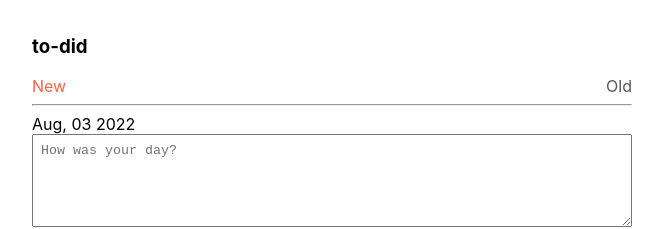
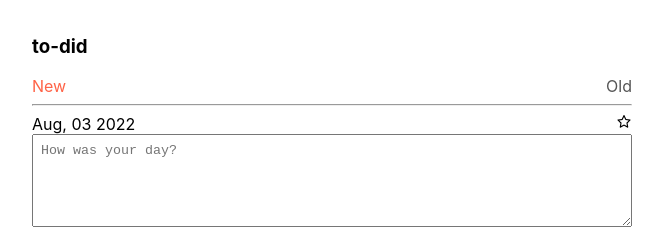
Before and after one commit to paul-uu/todid, a React (Create React App) app in the folder todid2/: page / in a window 1280 px wide. Shown: the top 229 px of the page, without its empty margins (308-971 px from the left). Built offline with nearby package versions, Linux system fonts and the light colour scheme.

Commit message:
added toggle-able 'star' to ToDids

```diff
--- a/todid2/src/App.tsx
+++ b/todid2/src/App.tsx
@@ -1,4 +1,4 @@
-import React, { useState, useEffect } from 'react';
+import { useState, useEffect } from 'react';
 import styled from 'styled-components';
 import Header from './components/Header';
 import { IToDid } from './interfaces';
@@ -50,12 +50,9 @@ function App() {
     const handleAddNewTodid = (todid: IToDid) => {
         const newTodidKey = `${LS_KEY}-${getUniqueId()}`;
         window.localStorage.setItem(newTodidKey, JSON.stringify(todid))
-
-        // save to ui state
         setSavedToDids(todids => {
             if (todids) {
                 return {
-                    // @ts-ignore
                     ...todids,
                     [newTodidKey]: todid
                 }
@@ -65,17 +62,26 @@ function App() {
     }
 
     const handleDeleteTodid = (id: string) => {
-        // remove from localstorage
         window.localStorage.removeItem(id);
-
-        // remove from ui state
         setSavedToDids(todids => {
-            // @ts-ignore
-            let copy = {...todids};
-            // @ts-ignore
+            let copy: { [key: string]: any } = {...todids};
             delete copy[id];
             return copy;
         });
+    }
+
+    const handleToggleStar = (id: string, isStarred: boolean) => {
+        let todid = window.localStorage.getItem(id);
+        if (todid) {
+            let todidObj = JSON.parse(todid);
+            todidObj.starred = isStarred;
+            window.localStorage.setItem(id, JSON.stringify(todidObj));
+            setSavedToDids(todids => {
+                let copy: { [key: string]: any } = {...todids};
+                copy[id] = todidObj;
+                return copy;
+            });
+        }
     }
 
     return (
@@ -88,7 +94,8 @@ function App() {
                 ? <ToDidForm addNewTodid={handleAddNewTodid} />
                 : <ToDidsList
                     todids={savedToDids}
-                    deleteTodid={handleDeleteTodid} />
+                    deleteTodid={handleDeleteTodid}
+                    toggleStar={handleToggleStar} />
             }
         </Container>
     );
--- a/todid2/src/components/Header.tsx
+++ b/todid2/src/components/Header.tsx
@@ -1,4 +1,3 @@
-import React from 'react';
 import styled from 'styled-components';
 import { TABS } from '../App';
 
--- /dev/null
+++ b/todid2/src/components/Shared/Star.tsx
@@ -0,0 +1,29 @@
+import { FC } from 'react';
+import styled from 'styled-components';
+import { AiOutlineStar, AiFillStar, } from 'react-icons/ai';
+
+type StarProps = {
+    isStarred: boolean,
+    setIsStarred: Function
+}
+
+const StarEl = styled.div`
+    cursor: pointer;
+    &:hover {
+
+    }
+`;
+
+const Star:FC<StarProps> = (props) => {
+    const { isStarred, setIsStarred } = props;
+    return (
+        <StarEl title='Star this todid'>
+        { isStarred
+            ? <AiFillStar onClick={() => setIsStarred(false)} />
+            : <AiOutlineStar onClick={() => setIsStarred(true)} />
+        }
+        </StarEl>
+    )
+}
+
+export default Star;
--- a/todid2/src/components/ToDidForm.tsx
+++ b/todid2/src/components/ToDidForm.tsx
@@ -1,6 +1,7 @@
-import React, { FC, useState } from 'react';
+import { FC, useState } from 'react';
 import styled from 'styled-components';
 import { format } from 'date-fns';
+import Star from './Shared/Star';
 
 type ToDidFormProps = {
     addNewTodid: Function
@@ -54,12 +55,18 @@ const Button = styled.button`
     }
 `;
 
+const ToDidHeader = styled.div`
+    display: flex;
+    justify-content: space-between;
+`;
+
 const ToDidForm:FC<ToDidFormProps> = (props) => {
 
     const [day, setDay] = useState('');
     const [stuff, setStuff] = useState('');
     const [thoughts, setThoughts] = useState('');
     const [food, setFood] = useState('');
+    const [starred, setStarred] = useState(false);
 
     const handleSubmit = (e: any) => {
         e.preventDefault();
@@ -75,7 +82,8 @@ const ToDidForm:FC<ToDidFormProps> = (props) => {
                 day,
                 stuff,
                 thoughts,
-                food
+                food,
+                starred
             });
             handleReset();
         }
@@ -96,7 +104,14 @@ const ToDidForm:FC<ToDidFormProps> = (props) => {
 
     return (
         <>
-            <div>{ format(new Date(), 'MMM, dd yyyy') }</div>
+            <ToDidHeader>
+                <div>{ format(new Date(), 'MMM, dd yyyy') }</div>
+                <Star
+                    isStarred={starred}
+                    setIsStarred={setStarred}
+                />
+            </ToDidHeader>
+
             <form onSubmit={handleSubmit}>
 
                 <StyledTextarea
--- a/todid2/src/components/ToDidsList/List.tsx
+++ b/todid2/src/components/ToDidsList/List.tsx
@@ -4,8 +4,8 @@ import { SORT_OPTIONS } from './constants';
 import Todid from '../Todid';
 
 const List = (
-    { todids, search, sort, deleteTodid, className }:
-    { todids: any, search: string, sort: string, deleteTodid: Function, className: string }) => {
+    { todids, search, sort, deleteTodid, toggleStar, className }:
+    { todids: any, search: string, sort: string, deleteTodid: Function, toggleStar: Function, className: string }) => {
 
     let todidIds;
     if (search) {
@@ -38,6 +38,7 @@ const List = (
                         todidId={todidId}
                         todid={todids[todidId]}
                         deleteTodid={deleteTodid}
+                        toggleStar={toggleStar}
                     />
                 )
             })}
--- a/todid2/src/components/ToDidsList/Search.tsx
+++ b/todid2/src/components/ToDidsList/Search.tsx
@@ -1,4 +1,3 @@
-import { FC, useState } from 'react';
 import styled from 'styled-components';
 
 const Search = ({search, setSearch, className}: { search: string, setSearch: Function, className: string }) => {
--- a/todid2/src/components/ToDidsList/Sort.tsx
+++ b/todid2/src/components/ToDidsList/Sort.tsx
@@ -1,4 +1,3 @@
-import { FC, useState } from 'react';
 import styled from 'styled-components';
 import { SORT_OPTIONS } from './constants';
 import { IOption } from '../../interfaces';
--- a/todid2/src/components/ToDidsList/ToDidsList.tsx
+++ b/todid2/src/components/ToDidsList/ToDidsList.tsx
@@ -7,11 +7,12 @@ import List from './List';
 
 type IToDidsListProps = {
     todids: Object | null,
-    deleteTodid: Function
+    deleteTodid: Function,
+    toggleStar: Function
 }
 
 const ToDidsList:FC<IToDidsListProps> = (props) => {
-    const { todids, deleteTodid } = props;
+    const { todids, deleteTodid, toggleStar } = props;
     const [sort, setSort] = useState(SORT_OPTIONS.NEW.value);
     const [search, setSearch] = useState('');
     return (
@@ -36,6 +37,7 @@ const ToDidsList:FC<IToDidsListProps> = (props) => {
                     search={search}
                     sort={sort}
                     deleteTodid={deleteTodid}
+                    toggleStar={toggleStar}
                     className='' />
             }
         </>
--- a/todid2/src/components/Todid.tsx
+++ b/todid2/src/components/Todid.tsx
@@ -2,11 +2,13 @@ import { useState } from 'react'
 import styled from 'styled-components';
 import { IToDid } from '../interfaces';
 import { BsTrash } from 'react-icons/bs';
+import Star from './Shared/Star';
 
 type ToDidProps = {
     todidId: string,
     todid: IToDid,
-    deleteTodid: Function
+    deleteTodid: Function,
+    toggleStar: Function
 }
 
 const StyledToDid = styled.div`
@@ -55,8 +57,8 @@ const DeleteButton = styled.div`
 `;
 
 const ToDid = (props: ToDidProps) => {
-    const { todidId, todid, deleteTodid } = props;
-    const { date, time, day, stuff, thoughts, food } = todid;
+    const { todidId, todid, deleteTodid, toggleStar } = props;
+    const { date, time, day, stuff, thoughts, food, starred } = todid;
     const [deleteWarning, setDeleteWarning] = useState(false);
 
     const handleDelete = (e: any) => {
@@ -65,7 +67,13 @@ const ToDid = (props: ToDidProps) => {
 
     return (
         <StyledToDid>
-            <Date>{`${date} - ${time}`}</Date>
+            <div>
+                <Date>{`${date} - ${time}`}</Date>
+                <Star
+                    isStarred={starred}
+                    setIsStarred={() => toggleStar(todidId, !starred)}
+                />
+            </div>
 
             { day &&
             <>
--- a/todid2/src/interfaces.ts
+++ b/todid2/src/interfaces.ts
@@ -8,6 +8,7 @@ export interface IToDid {
     stuff: string;
     thoughts: string;
     food: string;
+    starred: boolean;
 }
 
 export interface IOption {
```
